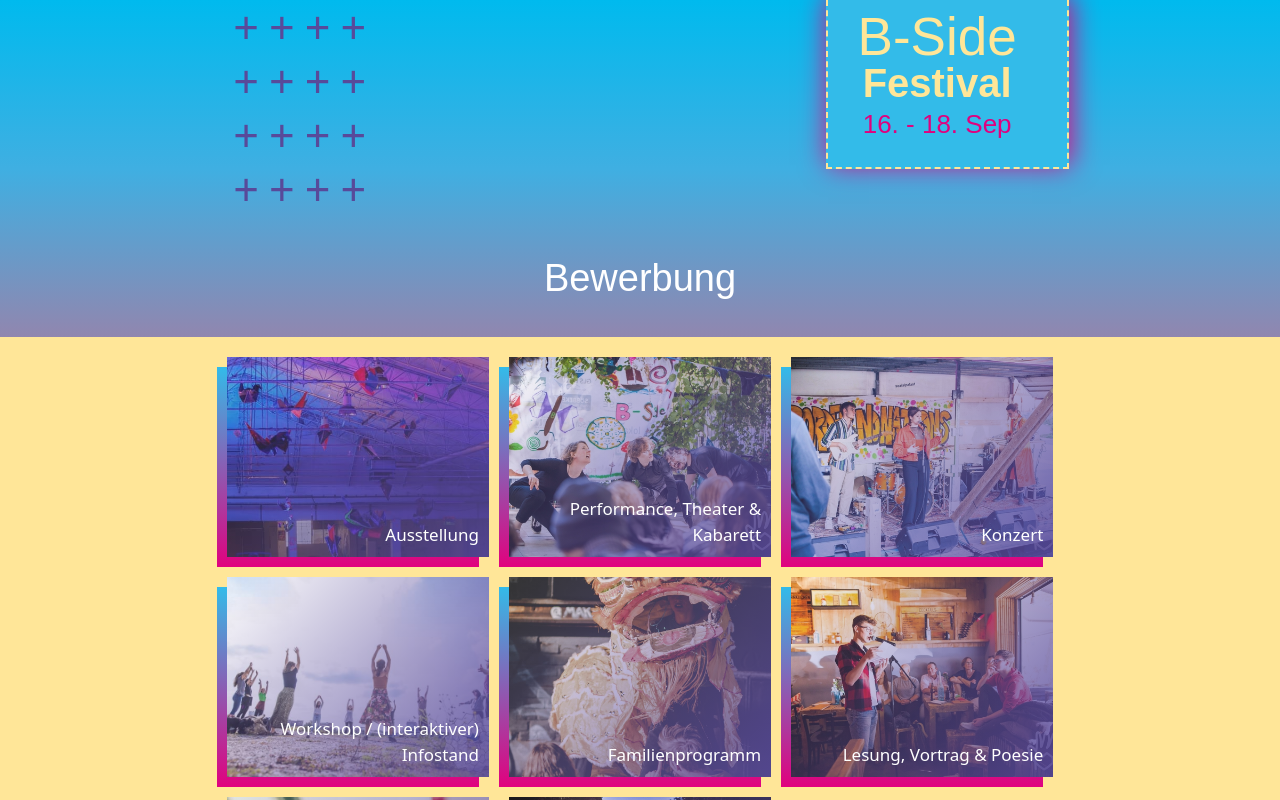
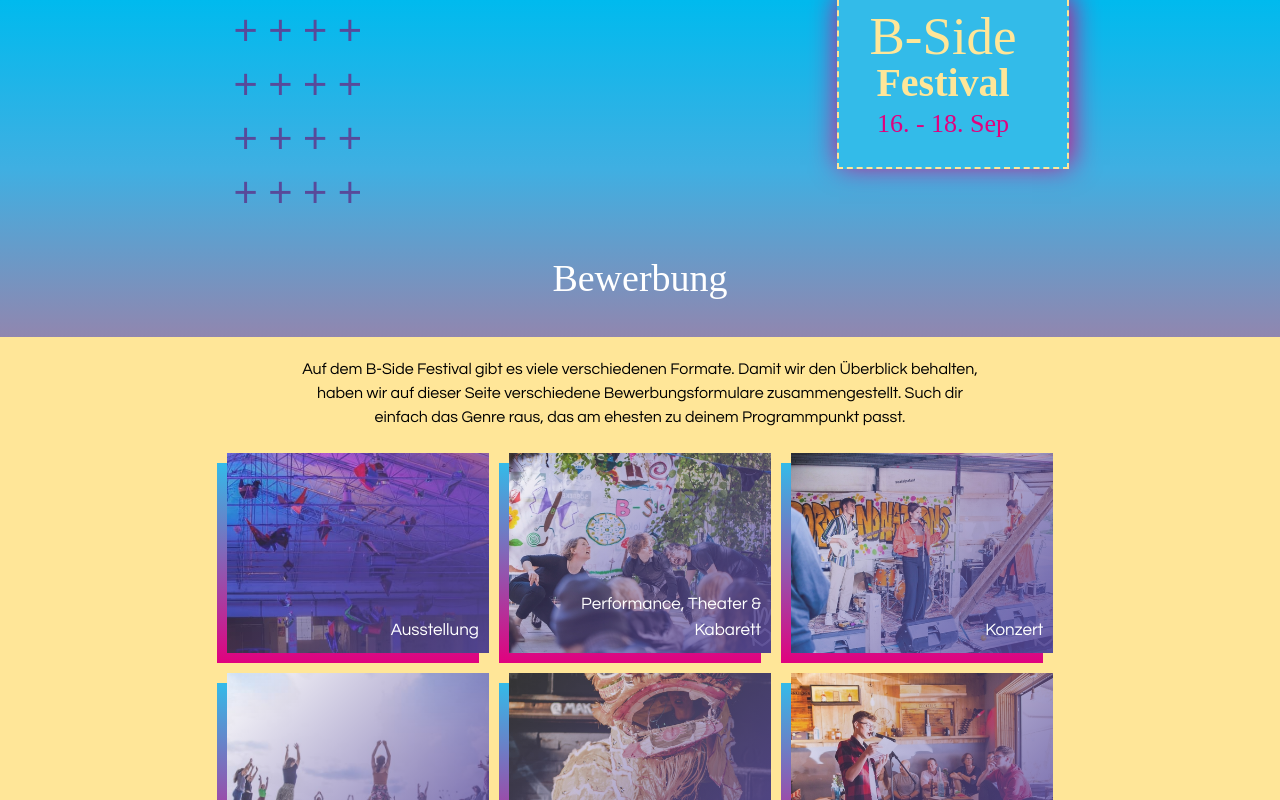
Before and after one commit to bside-ms/bside_festival, a Next.js app: page /bewerbung in a window 1280 px wide. Shown: the top 800 px of the page. Built offline with nearby package versions, Linux system fonts and the light colour scheme; a web font is replaced by a local one.

Commit message:
Add fancy default font

```diff
--- a/components/application-type-selection/ApplicationTypeCards.module.scss
+++ b/components/application-type-selection/ApplicationTypeCards.module.scss
@@ -23,6 +23,8 @@
   display: grid;
   grid-gap: 20px;
   grid-template-columns: minmax(0, 1fr);
+
+  margin-bottom: 16px;
 }
 
 @media screen and (min-width: 400px) {
--- a/components/application-type-selection/ApplicationTypeCards.tsx
+++ b/components/application-type-selection/ApplicationTypeCards.tsx
@@ -15,6 +15,13 @@
 
             <div className={styles.cardsContainer}>
                 <ContentWrapper>
+                    <div className="mb-6 w-5/6 m-auto text-center">
+                        Auf dem B-Side Festival gibt es viele verschiedenen Formate. Damit wir den
+                        Überblick behalten, haben wir auf dieser Seite verschiedene Bewerbungsformulare
+                        zusammengestellt. Such dir einfach das Genre raus, das am ehesten zu
+                        deinem Programmpunkt passt.
+                    </div>
+
                     <div className={styles.cards}>
                         {Object.values(ApplicationType).map(applicationType => (
                             <ApplicationTypeCard
--- a/components/common/ContentWrapper.tsx
+++ b/components/common/ContentWrapper.tsx
@@ -5,7 +5,7 @@
 }
 
 const ContentWrapper = ({ children }: Props): ReactElement => (
-    <div className="w-full md:w-2/3 max-w-5xl mx-auto relative">
+    <div className="w-full px-3 md:w-2/3 md:px-0 max-w-5xl mx-auto relative">
         {children}
     </div>
 );
--- a/components/front-page/ApplicationEyecatcher.tsx
+++ b/components/front-page/ApplicationEyecatcher.tsx
@@ -12,11 +12,15 @@
             <ContentWrapper>
                 <div className={styles.box}>
                     <div className={`${styles.boxContent} space-y-5`}>
+                        <div>
+                            Endlich geht es wieder los: Das B-Side Festival ist kehrt zurück
+                        </div>
+
                         <div className={`${styles.title} font-display`}>
                             Zurück für die Zukunft!
                         </div>
 
-                        <div className={`${styles.info} font-bold`}>
+                        <div className={styles.info}>
                             Du willst mitmachen? Super! Dann bewirb dich jetzt!
                         </div>
 
--- a/pages/_document.tsx
+++ b/pages/_document.tsx
@@ -13,6 +13,10 @@
                         href="https://use.typekit.net/hvw2qua.css"
                         rel="stylesheet"
                     />
+                    <link
+                        href="https://fonts.googleapis.com/css2?family=Questrial&display=swap"
+                        rel="stylesheet"
+                    />
                 </Head>
 
                 <body>
--- a/tailwind.config.js
+++ b/tailwind.config.js
@@ -9,7 +9,8 @@
   theme: {
     extend: {
       fontFamily: {
-        'display': ['bdr-mono', 'sans-serif'],
+        'sans': ['Questrial', 'sans-serif'],
+        'display': ['bdr-mono', 'serif'],
       }
     }
   }
```
